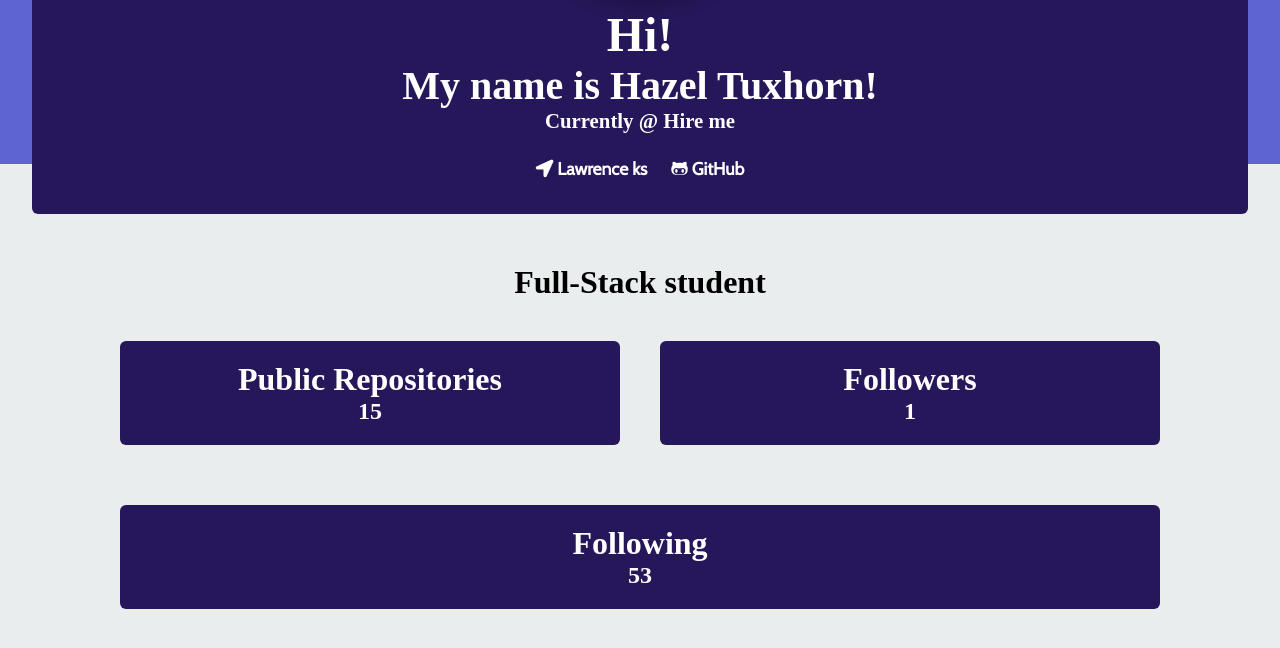
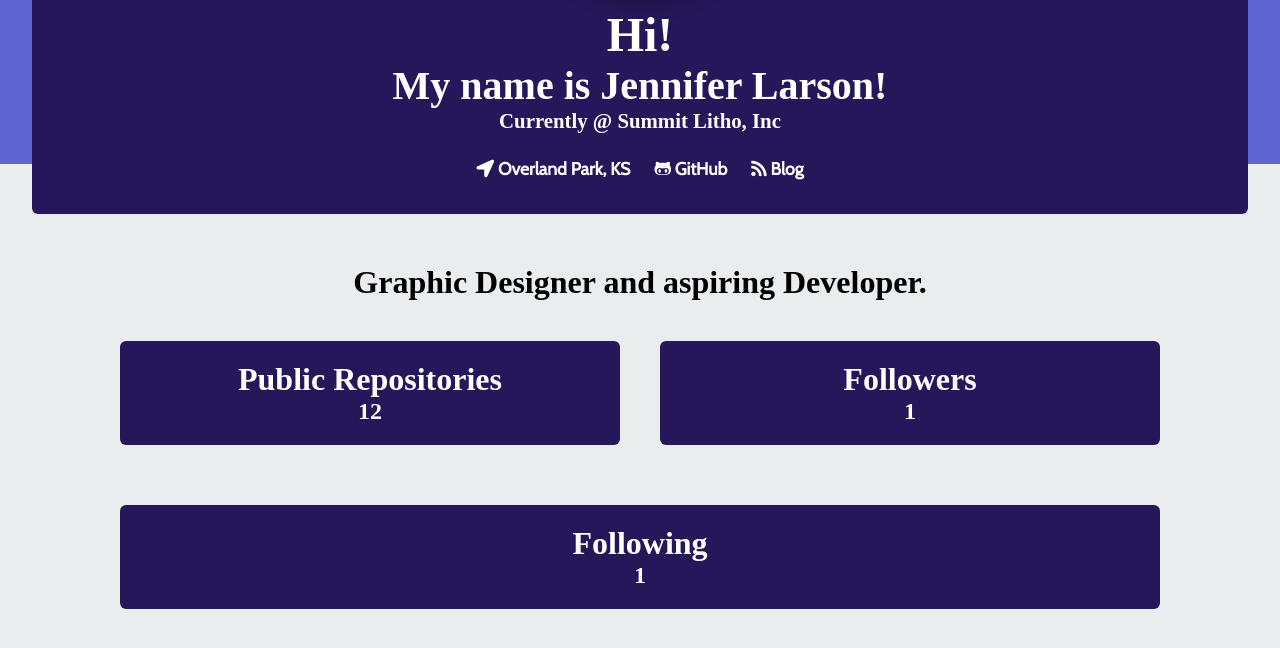
Before and after one commit to maidelrego/Developer_Profile_Generator, a plain HTML site: page index.html in a window 1280 px wide. Shown: the part 288-936 px from the top of the page. Drawn offline with nearby package versions, Linux system fonts and the light colour scheme; a web font is replaced by a local one.

Commit message:
gif ready

```diff
--- a/index.html
+++ b/index.html
@@ -147,29 +147,29 @@
      <body>
         <div class="wrapper">
            <div class="photo-header">
-              <img src="https://avatars1.githubusercontent.com/u/54696522?v=4" alt="Photo of Hazel Tuxhorn" />
+              <img src="https://avatars0.githubusercontent.com/u/54449493?v=4" alt="Photo of Jennifer Larson" />
               <h1>Hi!</h1>
               <h2>
-              My name is Hazel Tuxhorn!</h1>
-              <h5>Currently @ Hire me</h5>
+              My name is Jennifer Larson!</h1>
+              <h5>Currently @ Summit Litho, Inc</h5>
               <nav class="links-nav">
-                 <a class="nav-link" target="_blank" rel="noopener noreferrer" href="https://www.google.com/maps/place/Lawrence ks"><i class="fas fa-location-arrow"></i> Lawrence ks</a>
-                 <a class="nav-link" target="_blank" rel="noopener noreferrer" href="https://github.com/Mx-Jeckal"><i class="fab fa-github-alt"></i> GitHub</a>
-
+                 <a class="nav-link" target="_blank" rel="noopener noreferrer" href="https://www.google.com/maps/place/Overland Park, KS"><i class="fas fa-location-arrow"></i> Overland Park, KS</a>
+                 <a class="nav-link" target="_blank" rel="noopener noreferrer" href="https://github.com/DesignerJennifer"><i class="fab fa-github-alt"></i> GitHub</a>
+                 <a class="nav-link" target="_blank" rel="noopener noreferrer" href="http://designerjennifer.com/"><i class="fas fa-rss"></i> Blog</a>
               </nav>
            </div>
            <main>
               <div class="container">
               <div class="row">
                  <div class="col">
-                    <h3>Full-Stack student</h3>
+                    <h3>Graphic Designer and aspiring Developer.</h3>
                  </div>
                  </div>
                  <div class="row">
                  <div class="col">
                     <div class="card">
                       <h3>Public Repositories</h3>
-                      <h4>15</h4>
+                      <h4>12</h4>
                     </div>
                  </div>
                   <div class="col">
@@ -183,7 +183,7 @@
                   <div class="col">
                   <div class="card">
                     <h3>Following</h3>
-                    <h4>53</h4>
+                    <h4>1</h4>
                     </div>
                  </div>
                  </div>
```
Also changed, not shown: 3 other files.
